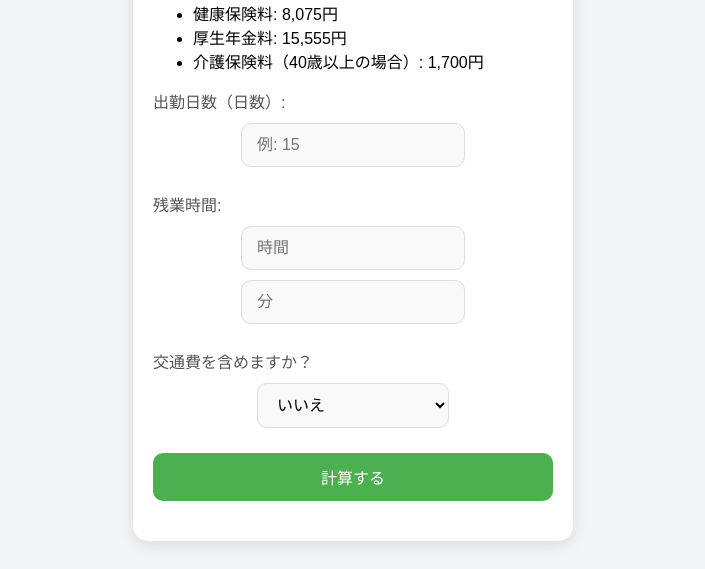
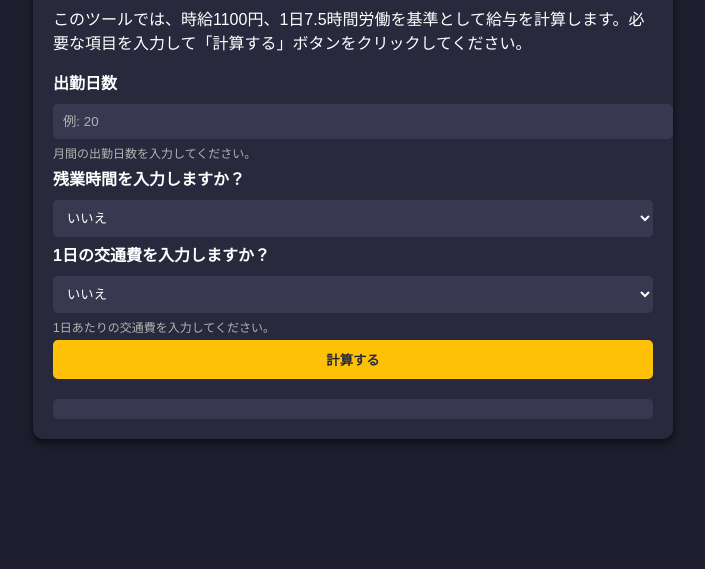
Before and after one commit to tmy7533018/html-project, a plain HTML site: page index.html in a window 1280 px wide. Shown: the part 231-800 px from the top of the page, without its empty margins (287-992 px from the left). Drawn offline with Linux system fonts and the light colour scheme.

Commit message:
update html

```diff
--- a/index.html
+++ b/index.html
@@ -1,210 +1,248 @@
 <!DOCTYPE html>
-<html lang="ja">
+<html lang="en">
 <head>
     <meta charset="UTF-8">
     <meta name="viewport" content="width=device-width, initial-scale=1.0">
     <title>給与計算ツール</title>
     <style>
         body {
-            font-family: 'Arial', sans-serif;
+            font-family: Arial, sans-serif;
+            background-color: #1e1e2f;
+            color: #ffffff;
             margin: 0;
             padding: 0;
-            background-color: #f3f4f6;
             display: flex;
             justify-content: center;
             align-items: center;
-            height: 100vh;
+            min-height: 100vh;
         }
         .container {
+            background-color: #29293d;
+            border-radius: 10px;
+            padding: 20px;
             width: 90%;
-            max-width: 400px;
-            background: #fff;
-            border-radius: 15px;
-            box-shadow: 0 4px 15px rgba(0, 0, 0, 0.1);
-            padding: 20px;
+            max-width: 600px;
+            box-shadow: 0 4px 10px rgba(0, 0, 0, 0.6);
+            overflow-y: auto;
+            max-height: 90vh;
+        }
+        h1 {
+            text-align: center;
+            margin-bottom: 20px;
+            color: #ffc107;
+        }
+        .form-group {
+            margin-bottom: 20px;
+        }
+        .form-group label {
+            display: block;
+            margin-bottom: 5px;
+            font-weight: bold;
+        }
+        .form-group p {
+            font-size: 12px;
+            color: #b3b3b3;
+            margin-top: 5px;
+        }
+        input, select {
+            width: 100%;
+            padding: 10px;
+            margin-top: 5px;
+            border: none;
+            border-radius: 5px;
+            background-color: #383850;
+            color: #ffffff;
+        }
+        input::placeholder {
+            color: #b3b3b3;
+        }
+        .result {
+            margin-top: 20px;
+            padding: 10px;
+            background-color: #383850;
+            border-radius: 5px;
+        }
+        .result div {
+            display: flex;
+            justify-content: space-between;
+            margin-bottom: 10px;
+            border-bottom: 1px solid #4a4a63;
+            padding-bottom: 5px;
+        }
+        .result div:last-child {
+            border-bottom: none;
+        }
+        .button {
+            display: block;
+            width: 100%;
+            padding: 10px;
+            background-color: #ffc107;
+            border: none;
+            border-radius: 5px;
+            color: #29293d;
+            font-weight: bold;
+            cursor: pointer;
             text-align: center;
         }
-        h1 {
-            font-size: 1.8rem;
-            margin-bottom: 20px;
-            color: #333;
-        }
-        .input-group {
-            margin-bottom: 20px;
-        }
-        .input-label {
-            font-size: 1rem;
-            color: #555;
-            text-align: left;
-            display: block;
-            margin-bottom: 5px;
-        }
-        .input-field {
-            width: 48%;
-            padding: 12px 15px;
-            margin: 5px 1%;
-            border: 1px solid #ddd;
-            border-radius: 10px;
-            font-size: 1rem;
-            background: #f9f9f9;
-            transition: 0.3s;
-        }
-        .input-field:focus {
-            border-color: #4CAF50;
-            background: #fff;
-            box-shadow: 0 0 5px rgba(76, 175, 80, 0.5);
-            outline: none;
-        }
-        button {
-            width: 100%;
-            padding: 12px;
-            background-color: #4CAF50;
-            color: white;
-            font-size: 1rem;
-            border: none;
-            border-radius: 10px;
-            cursor: pointer;
-            transition: 0.3s;
-        }
-        button:hover {
-            background-color: #45a049;
-        }
-        .result, .details {
-            margin-top: 20px;
-            font-size: 1rem;
-            text-align: left;
-        }
-        .details p {
-            margin: 5px 0;
+        .button:hover {
+            background-color: #e0a806;
         }
         .error {
-            color: red;
-            font-size: 0.9rem;
-            margin-top: 10px;
-        }
-        .transport-group {
-            display: none;
-        }
-        @media screen and (max-width: 480px) {
-            .container {
-                width: 100%;
-                margin: 10px;
-                box-shadow: none;
-            }
-            .input-field {
-                width: 100%;
-                margin: 10px 0;
-            }
+            color: #ff4d4d;
+            font-size: 12px;
+            margin-top: -15px;
+            margin-bottom: 10px;
         }
     </style>
 </head>
 <body>
     <div class="container">
         <h1>給与計算ツール</h1>
-        <p>このツールは、給与の総支給額と社会保険料控除後の金額を計算します。</p>
-        <p><b>社会保険料:</b></p>
-        <ul style="text-align: left;">
-            <li>健康保険料: 8,075円</li>
-            <li>厚生年金料: 15,555円</li>
-            <li>介護保険料（40歳以上の場合）: 1,700円</li>
-        </ul>
-        <div class="input-group">
-            <label for="days" class="input-label">出勤日数（日数）:</label>
-            <input type="number" id="days" class="input-field" placeholder="例: 15" min="0">
-        </div>
-        <div class="input-group">
-            <label class="input-label">残業時間:</label>
-            <input type="number" id="overtimeHours" class="input-field" placeholder="時間" min="0">
-            <input type="number" id="overtimeMinutes" class="input-field" placeholder="分" min="0" max="59">
-        </div>
-        <div class="input-group">
-            <label class="input-label">交通費を含めますか？</label>
-            <select id="includeTransport" class="input-field" onchange="toggleTransportInput()">
-                <option value="no">いいえ</option>
-                <option value="yes">はい</option>
-            </select>
-        </div>
-        <div class="input-group transport-group" id="transportGroup">
-            <label for="transportCost" class="input-label">1日の交通費（往復）:</label>
-            <input type="number" id="transportCost" class="input-field" placeholder="例: 420" min="0">
-        </div>
-        <button onclick="calculate()">計算する</button>
+        <p>このツールでは、時給1100円、1日7.5時間労働を基準として給与を計算します。必要な項目を入力して「計算する」ボタンをクリックしてください。</p>
+        <form id="salaryForm">
+            <div class="form-group">
+                <label for="workingDays">出勤日数</label>
+                <input type="number" id="workingDays" placeholder="例: 20" required>
+                <p>月間の出勤日数を入力してください。</p>
+                <div class="error" id="error-workingDays"></div>
+            </div>
 
-        <div class="error" id="error"></div>
+            <div class="form-group">
+                <label for="overtimeOption">残業時間を入力しますか？</label>
+                <select id="overtimeOption" onchange="toggleOvertimeInputs()">
+                    <option value="no" selected>いいえ</option>
+                    <option value="yes">はい</option>
+                </select>
+                <div id="overtimeInputs" style="display: none;">
+                    <label for="regularOvertime">法内残業時間</label>
+                    <input type="number" id="regularOvertime" placeholder="例: 10">
+                    <p>法定労働時間内での残業時間を入力してください。</p>
+
+                    <label for="extraOvertime">法外残業時間</label>
+                    <input type="number" id="extraOvertime" placeholder="例: 5">
+                    <p>法定労働時間を超える残業時間を入力してください。</p>
+                </div>
+                <div class="error" id="error-overtime"></div>
+            </div>
+
+            <div class="form-group">
+                <label for="transportationOption">1日の交通費を入力しますか？</label>
+                <select id="transportationOption" onchange="toggleInput('transportationOption', 'transportation')">
+                    <option value="no" selected>いいえ</option>
+                    <option value="yes">はい</option>
+                </select>
+                <input type="number" id="transportation" placeholder="例: 500" style="display: none;">
+                <p>1日あたりの交通費を入力してください。</p>
+                <div class="error" id="error-transportation"></div>
+            </div>
+
+            <button type="button" class="button" onclick="validateAndCalculate()">計算する</button>
+        </form>
+
         <div class="result" id="result"></div>
-        <div class="details" id="details"></div>
     </div>
 
     <script>
-        function toggleTransportInput() {
-            const includeTransport = document.getElementById('includeTransport').value;
-            const transportGroup = document.getElementById('transportGroup');
-            if (includeTransport === 'yes') {
-                transportGroup.style.display = 'block';
-            } else {
-                transportGroup.style.display = 'none';
+        function toggleInput(optionId, inputId) {
+            const optionValue = document.getElementById(optionId).value;
+            const inputField = document.getElementById(inputId);
+            inputField.style.display = optionValue === 'yes' ? 'block' : 'none';
+            if (optionValue === 'no') {
+                inputField.value = '';
             }
         }
 
-        function calculate() {
-            const hourlyRate = 1100; // 時給
-            const dailyHours = 7.5; // 実働時間
-            const overtimeRate = hourlyRate * 1.25; // 残業時給
+        function toggleOvertimeInputs() {
+            const optionValue = document.getElementById('overtimeOption').value;
+            const overtimeInputs = document.getElementById('overtimeInputs');
+            overtimeInputs.style.display = optionValue === 'yes' ? 'block' : 'none';
+            if (optionValue === 'no') {
+                document.getElementById('regularOvertime').value = '';
+                document.getElementById('extraOvertime').value = '';
+            }
+        }
 
-            const healthInsurance = 8075; // 健康保険料
-            const pensionInsurance = 15555; // 厚生年金料
-            const careInsurance = 1700; // 介護保険料（40歳以上の場合）
+        function validateAndCalculate() {
+            const workingDays = document.getElementById('workingDays');
+            const regularOvertime = document.getElementById('regularOvertime');
+            const extraOvertime = document.getElementById('extraOvertime');
+            const transportation = document.getElementById('transportation');
 
-            const daysInput = document.getElementById('days').value;
-            const overtimeHoursInput = document.getElementById('overtimeHours').value;
-            const overtimeMinutesInput = document.getElementById('overtimeMinutes').value;
-            const includeTransport = document.getElementById('includeTransport').value;
-            const transportCostInput = document.getElementById('transportCost').value;
+            let isValid = true;
 
-            const errorDiv = document.getElementById('error');
+            if (workingDays.value === '' || workingDays.value <= 0) {
+                document.getElementById('error-workingDays').innerText = '正しい出勤日数を入力してください。';
+                isValid = false;
+            } else {
+                document.getElementById('error-workingDays').innerText = '';
+            }
+
+            if (document.getElementById('overtimeOption').value === 'yes') {
+                if (regularOvertime.value === '' || regularOvertime.value < 0) {
+                    document.getElementById('error-overtime').innerText = '正しい法内残業時間を入力してください。';
+                    isValid = false;
+                } else if (extraOvertime.value === '' || extraOvertime.value < 0) {
+                    document.getElementById('error-overtime').innerText = '正しい法外残業時間を入力してください。';
+                    isValid = false;
+                } else {
+                    document.getElementById('error-overtime').innerText = '';
+                }
+            } else {
+                document.getElementById('error-overtime').innerText = '';
+            }
+
+            if (document.getElementById('transportationOption').value === 'yes' && (transportation.value === '' || transportation.value < 0)) {
+                document.getElementById('error-transportation').innerText = '正しい交通費を入力してください。';
+                isValid = false;
+            } else {
+                document.getElementById('error-transportation').innerText = '';
+            }
+
+            if (isValid) {
+                calculateSalary();
+            }
+        }
+
+        function calculateSalary() {
+            const workingDays = Number(document.getElementById('workingDays').value);
+            const regularOvertime = Number(document.getElementById('regularOvertime').value) || 0;
+            const extraOvertime = Number(document.getElementById('extraOvertime').value) || 0;
+            const transportationPerDay = Number(document.getElementById('transportation').value) || 0;
+
+            const hourlyWage = 1100; // 時給
+            const workHoursPerDay = 7.5; // 1日の労働時間
+            const dailyWage = hourlyWage * workHoursPerDay;
+            const regularOvertimeRate = 1.25;
+            const extraOvertimeRate = 1.5;
+
+            const baseSalary = workingDays * dailyWage;
+            const regularOvertimePay = regularOvertime * hourlyWage * regularOvertimeRate;
+            const extraOvertimePay = extraOvertime * hourlyWage * extraOvertimeRate;
+            const transportation = transportationPerDay * workingDays;
+
+            const grossPay = baseSalary + regularOvertimePay + extraOvertimePay + transportation;
+
+            const incomeTax = grossPay * 0.1; // 所得税 10%
+            const healthInsurance = grossPay * 0.08; // 健康保険 8%
+            const employmentInsurance = grossPay * 0.005; // 雇用保険 0.5%
+            const totalDeductions = incomeTax + healthInsurance + employmentInsurance;
+
+            const taxableIncome = grossPay - totalDeductions;
+            const netPay = grossPay - totalDeductions;
+
             const resultDiv = document.getElementById('result');
-            const detailsDiv = document.getElementById('details');
-
-            // 入力エラー処理
-            if (!daysInput || daysInput < 0 || !overtimeHoursInput || overtimeHoursInput < 0 || overtimeMinutesInput < 0 || overtimeMinutesInput > 59 || (includeTransport === 'yes' && (!transportCostInput || transportCostInput < 0))) {
-                errorDiv.textContent = "正しい値を入力してください。（分は0〜59の範囲）";
-                resultDiv.innerHTML = "";
-                detailsDiv.innerHTML = "";
-                return;
-            }
-            errorDiv.textContent = "";
-
-            const days = parseFloat(daysInput);
-            const overtimeHours = parseFloat(overtimeHoursInput);
-            const overtimeMinutes = parseFloat(overtimeMinutesInput);
-            const transportCost = includeTransport === 'yes' ? parseFloat(transportCostInput) : 0;
-
-            // 残業時間を小数に変換
-            const overtimeTotal = overtimeHours + (overtimeMinutes / 60);
-
-            // 計算
-            const basicSalary = hourlyRate * dailyHours * days;
-            const overtimePay = overtimeRate * overtimeTotal;
-            const transportAllowance = transportCost * days;
-            const grossSalary = basicSalary + overtimePay + transportAllowance;
-
-            // 社会保険料の計算
-            const totalInsurance = healthInsurance + pensionInsurance;
-            const totalInsuranceWithCare = totalInsurance + careInsurance;
-
-            // 控除後の給与
-            const netSalary = grossSalary - totalInsurance;
-            const netSalaryWithCare = grossSalary - totalInsuranceWithCare;
-
-            // 結果を表示
-            resultDiv.innerHTML = `<p><b>総支給額:</b> ${grossSalary.toLocaleString()}円</p>`;
-            detailsDiv.innerHTML = `
-                <p><b>基本給与:</b> ${basicSalary.toLocaleString()}円</p>
-                <p><b>残業代:</b> ${overtimePay.toLocaleString()}円</p>
-                <p><b>交通費:</b> ${transportAllowance.toLocaleString()}円</p>
-                <p><b>社会保険料控除後（40歳未満）:</b> ${netSalary.toLocaleString()}円</p>
-                <p><b>社会保険料控除後（40歳以上）:</b> ${netSalaryWithCare.toLocaleString()}円</p>
-                <p><b>計算式:</b> (1,100 × ${dailyHours} × ${days}) + (1,375 × ${overtimeTotal.toFixed(2)}) + (${transportCost} × ${days})</p>
+            resultDiv.innerHTML = `
+                <div><span>所定内給与:</span><span>¥${baseSalary.toFixed(2)}</span></div>
+                <div><span>残業代（法内残業）:</span><span>¥${regularOvertimePay.toFixed(2)}</span></div>
+                <div><span>残業代（法外残業）:</span><span>¥${extraOvertimePay.toFixed(2)}</span></div>
+                <div><span>交通費:</span><span>¥${transportation.toFixed(2)}</span></div>
+                <div><span>総支給額:</span><span>¥${grossPay.toFixed(2)}</span></div>
+                <div><span>所得税:</span><span>¥${incomeTax.toFixed(2)}</span></div>
+                <div><span>健康保険:</span><span>¥${healthInsurance.toFixed(2)}</span></div>
+                <div><span>雇用保険:</span><span>¥${employmentInsurance.toFixed(2)}</span></div>
+                <div><span>控除合計:</span><span>¥${totalDeductions.toFixed(2)}</span></div>
+                <div><span>課税対象額:</span><span>¥${taxableIncome.toFixed(2)}</span></div>
+                <div><span>差引支給額:</span><span>¥${netPay.toFixed(2)}</span></div>
             `;
         }
     </script>
```
